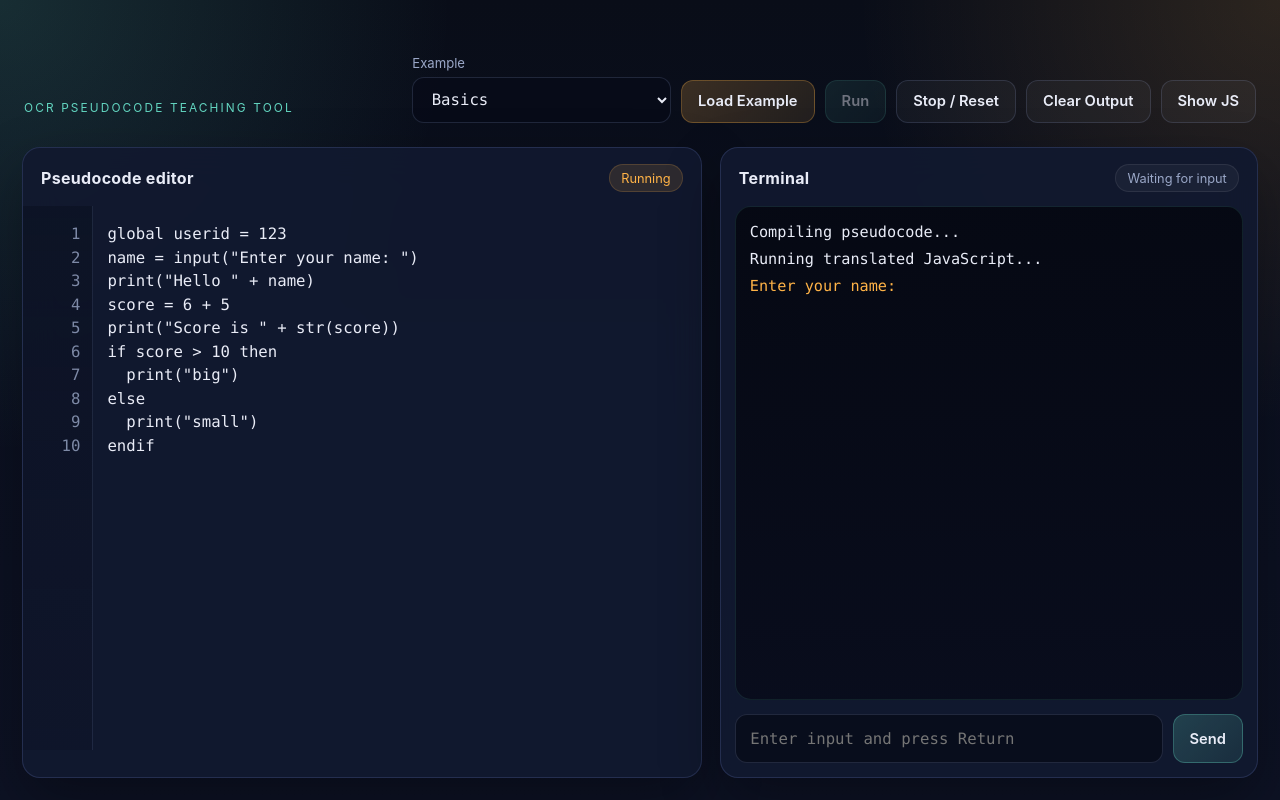
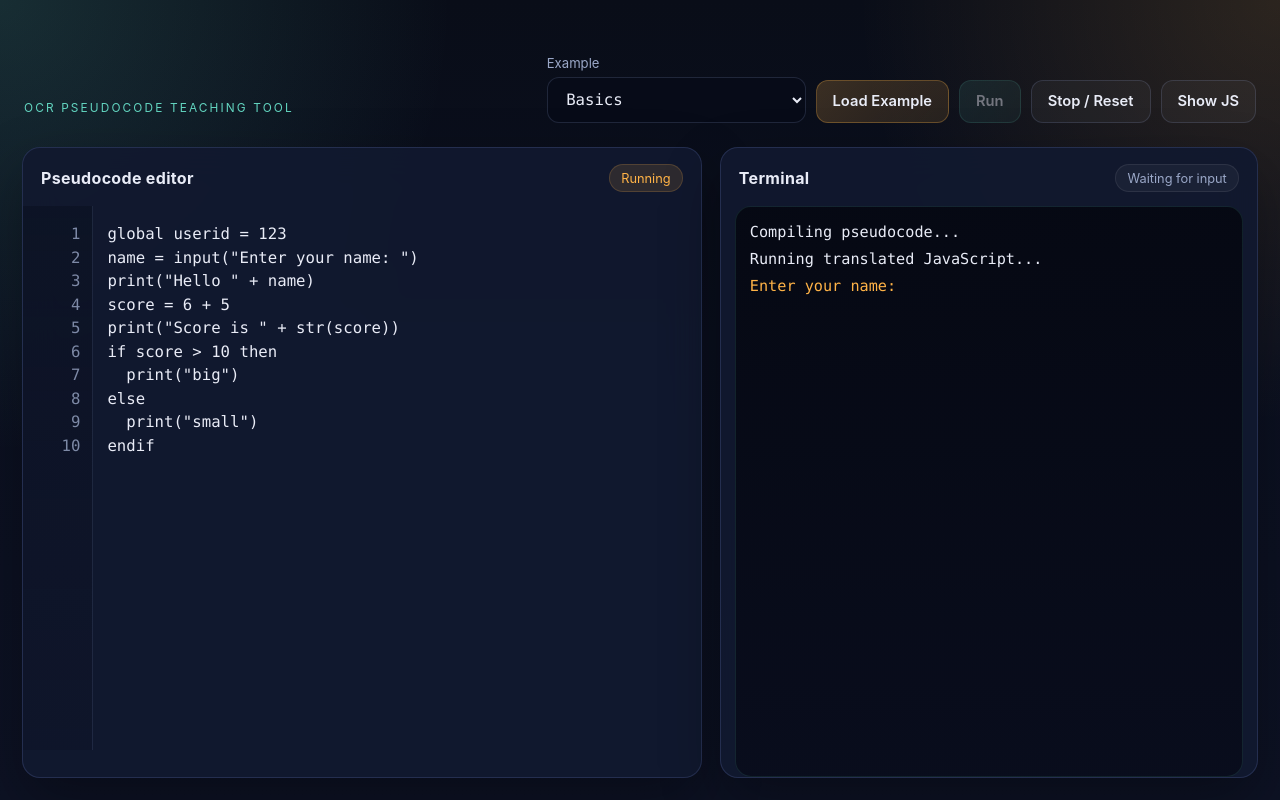
Before and after one commit to markwa/pseudo, a website with bundled scripts: page index.html in a window 1280 px wide. Both pictures are taken after a click on the button "Run". Built offline with nearby package versions, Linux system fonts and the light colour scheme.

Commit message:
more functionality tweaks

```diff
--- a/app.js
+++ b/app.js
@@ -176,12 +176,9 @@ const app = Vue.createApp({
       this.appendLine("Loaded example: " + this.examples[this.selectedExample].name, "info");
       this.scrollTerminalToBottom();
     },
-    clearOutput() {
-      this.outputLines = [];
-      this.terminalStatus = "Output cleared";
-    },
     async runProgram() {
       this.stopProgram(false);
+      this.outputLines = [];
       this.outputLines.push({ kind: "info", text: "Compiling pseudocode..." });
       this.terminalStatus = "Translating";
       this.scrollTerminalToBottom();
@@ -239,11 +236,10 @@ const app = Vue.createApp({
         return;
       }
       const value = this.inputValue;
-      this.appendLine(`> ${value}`, "input");
+      this.appendLine(`${this.promptText}${value}`, "input");
       this.worker.postMessage({ type: "input-response", value });
       this.inputValue = "";
       this.promptActive = false;
-      this.promptText = "";
       this.scrollTerminalToBottom();
       this.$nextTick(() => this.focusInput());
     },
@@ -281,7 +277,6 @@ const app = Vue.createApp({
       }
       this.running = false;
       this.promptActive = false;
-      this.promptText = "";
       this.inputValue = "";
       this.pendingPromptResolver = null;
       this.terminalStatus = completed ? "Completed" : "Idle";
--- a/index.html
+++ b/index.html
@@ -23,7 +23,6 @@
         <button class="btn secondary" @click="loadExample">Load Example</button>
         <button class="btn primary" @click="runProgram" :disabled="running">Run</button>
         <button class="btn" @click="stopProgram">Stop / Reset</button>
-        <button class="btn" @click="clearOutput">Clear Output</button>
         <button class="btn" @click="showJs = !showJs">{{ showJs ? 'Hide JS' : 'Show JS' }}</button>
       </div>
     </header>
@@ -31,9 +30,10 @@
     <main class="workspace">
       <section class="panel editor-panel">
         <div class="panel-head">
-          <h2>Pseudocode editor</h2>
+          <h2>{{ showJs ? 'Generated JavaScript' : 'Pseudocode editor' }}</h2>
           <span class="status" :class="{ running }">{{ running ? 'Running' : 'Idle' }}</span>
         </div>
+        <template v-if="!showJs">
           <div class="editor-shell">
             <div class="line-gutter" ref="gutterScroll" aria-hidden="true">
               <div v-for="n in editorLineCount" :key="n">{{ n }}</div>
@@ -49,6 +49,10 @@
               placeholder="Type OCR pseudocode here..."
             ></textarea>
           </div>
+        </template>
+        <template v-else>
+          <pre class="js-view">{{ generatedJs || '// Run the program to see generated JavaScript.' }}</pre>
+        </template>
       </section>
 
       <section class="panel terminal-panel">
@@ -60,30 +64,24 @@
           <div v-for="(line, idx) in outputLines" :key="idx" class="terminal-line" :class="line.kind">
             <span v-text="line.text"></span>
           </div>
-          <div v-if="promptActive" class="terminal-line prompt">
-            <span v-text="promptText"></span>
-          </div>
-        </div>
-        <form class="input-bar" @submit.prevent="submitInput">
+          <form v-if="promptActive" class="terminal-line prompt terminal-input-line" @submit.prevent="submitInput">
+            <span class="terminal-prompt" v-text="promptText"></span>
             <input
               ref="inputField"
               v-model="inputValue"
+              class="terminal-input"
               type="text"
-            :disabled="!promptActive"
-            :placeholder="promptActive ? 'Enter input and press Return' : 'Run a program to enable input'"
+              spellcheck="false"
+              autocapitalize="off"
+              autocomplete="off"
+              autocorrect="off"
+              placeholder=""
             >
-          <button class="btn primary" type="submit" :disabled="!promptActive">Send</button>
           </form>
+        </div>
       </section>
     </main>
 
-    <section v-if="showJs" class="panel js-panel">
-      <div class="panel-head">
-        <h2>Generated JavaScript</h2>
-        <span class="status muted">Teaching view</span>
-      </div>
-      <pre class="js-view">{{ generatedJs || '// Run the program to see generated JavaScript.' }}</pre>
-    </section>
   </div>
 
   <script type="module" src="app.js"></script>
--- a/styles.css
+++ b/styles.css
@@ -213,11 +213,34 @@ h1 {
 .terminal-line.prompt { color: var(--accent-2); }
 .terminal-line.input { color: #9be3ff; }
 
-.input-bar {
+.terminal-input-line {
   display: grid;
-  grid-template-columns: minmax(0, 1fr) auto;
-  gap: 10px;
-  padding: 14px;
+  grid-template-columns: auto minmax(0, 1fr);
+  gap: 0.5rem;
+  align-items: baseline;
+  margin-top: 0.1rem;
+  margin-bottom: 0;
+}
+
+.terminal-prompt {
+  white-space: pre-wrap;
+}
+
+.terminal-input {
+  width: 100%;
+  min-width: 0;
+  border: 0;
+  outline: none;
+  background: transparent;
+  color: inherit;
+  font: inherit;
+  padding: 0;
+  margin: 0;
+  caret-color: var(--accent-2);
+}
+
+.terminal-input::placeholder {
+  color: transparent;
 }
 
 .btn {
@@ -259,7 +282,8 @@ h1 {
 .js-view {
   margin: 14px;
   padding: 14px;
-  min-height: 220px;
+  height: 68vh;
+  min-height: 68vh;
   overflow: auto;
   border-radius: 16px;
   background: rgba(6, 9, 19, 0.88);
@@ -288,4 +312,5 @@ h1 {
   .app-shell { padding: 14px; }
   .editor-shell { height: 56vh; }
   .terminal-panel { min-height: 56vh; }
+  .js-view { height: 56vh; min-height: 56vh; }
 }
```
Lines whose indentation alone changed are shown as unchanged.
